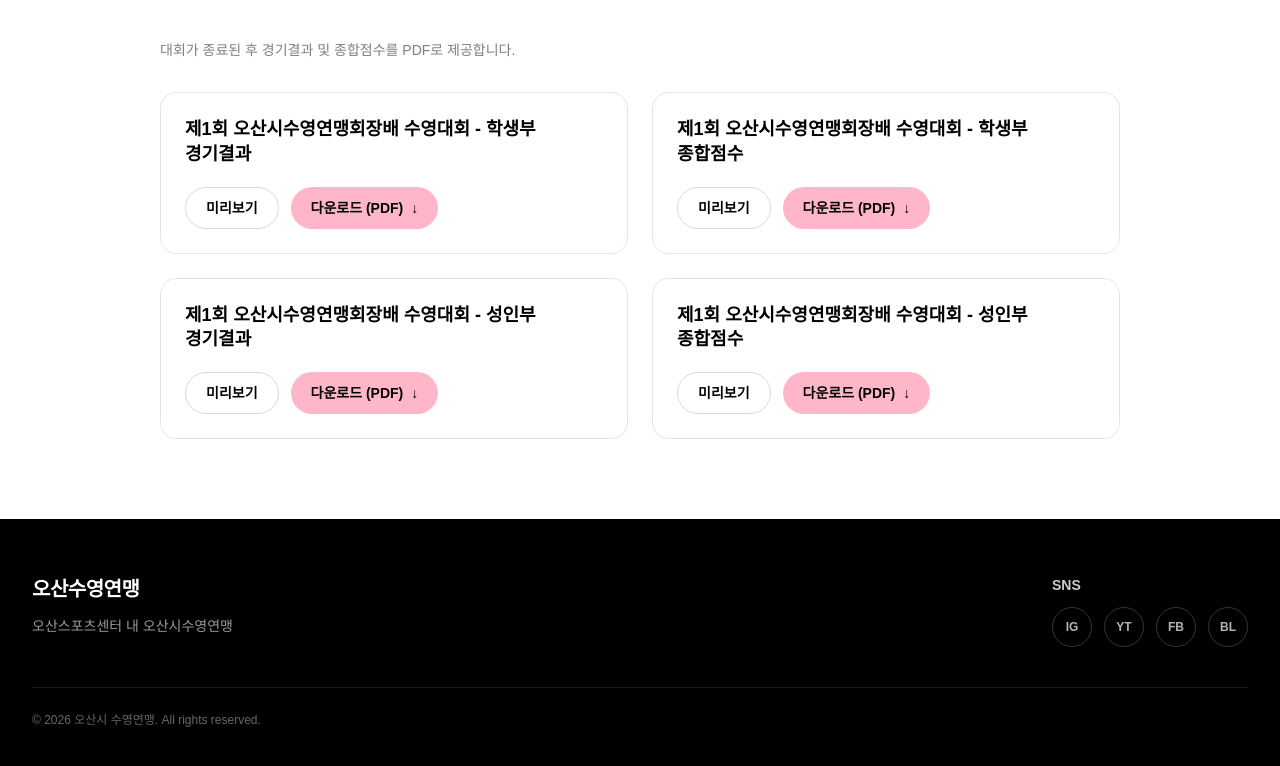
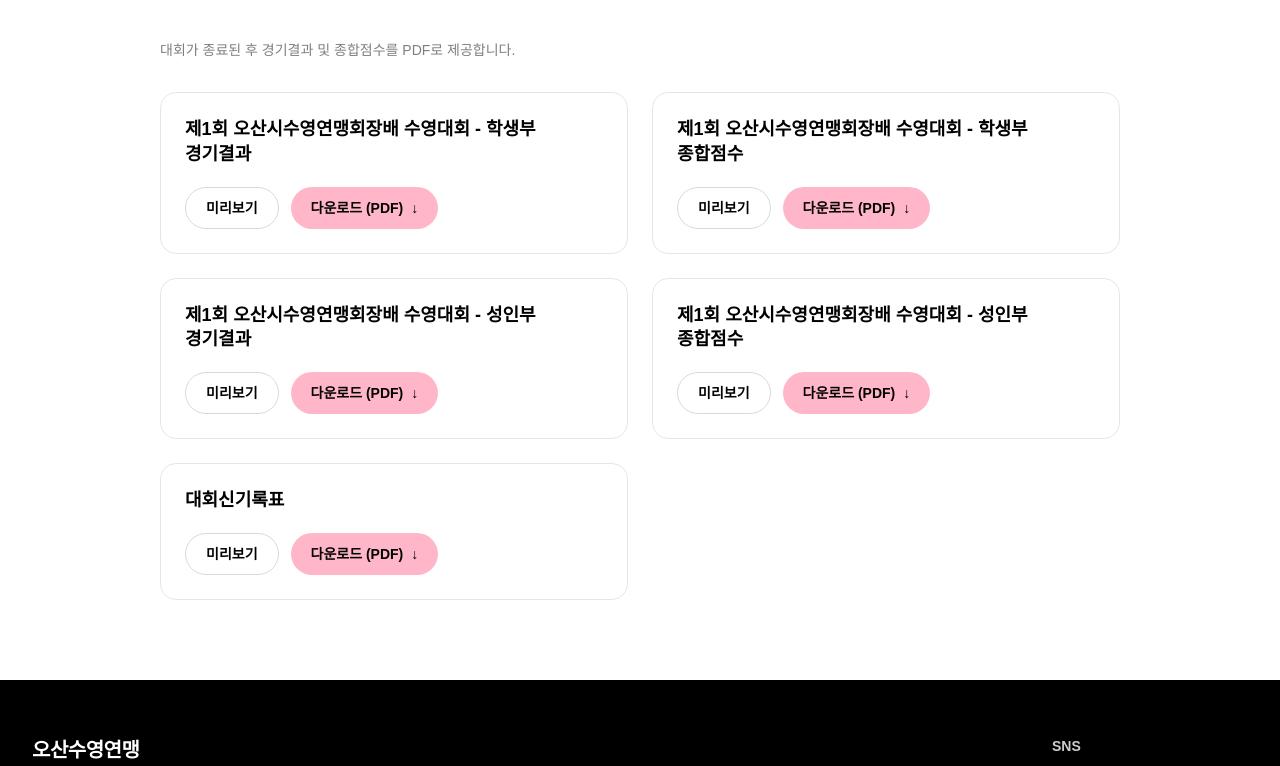
Before and after one commit to capsule8827/osswimfe, a Next.js app: page /results in a window 1280 px wide. Shown: the part 425-1191 px from the top of the page. Built offline with nearby package versions, Linux system fonts and the light colour scheme; a web font is replaced by a local one.

Commit message:
경기결과 페이지에 대회신기록표 카드 추가

```diff
--- a/app/results/page.js
+++ b/app/results/page.js
@@ -21,6 +21,10 @@ const RESULTS = [
   {
     title: "제1회 오산시수영연맹회장배 수영대회 - 성인부 종합점수",
     href: "/docs/results-adult-score.pdf",
+  },
+  {
+    title: "대회신기록표",
+    href: "/results/records-table.pdf",
   },
 ];
 
```
Also changed, not shown: 1 other file (tests, documents, lock files or other folders).
